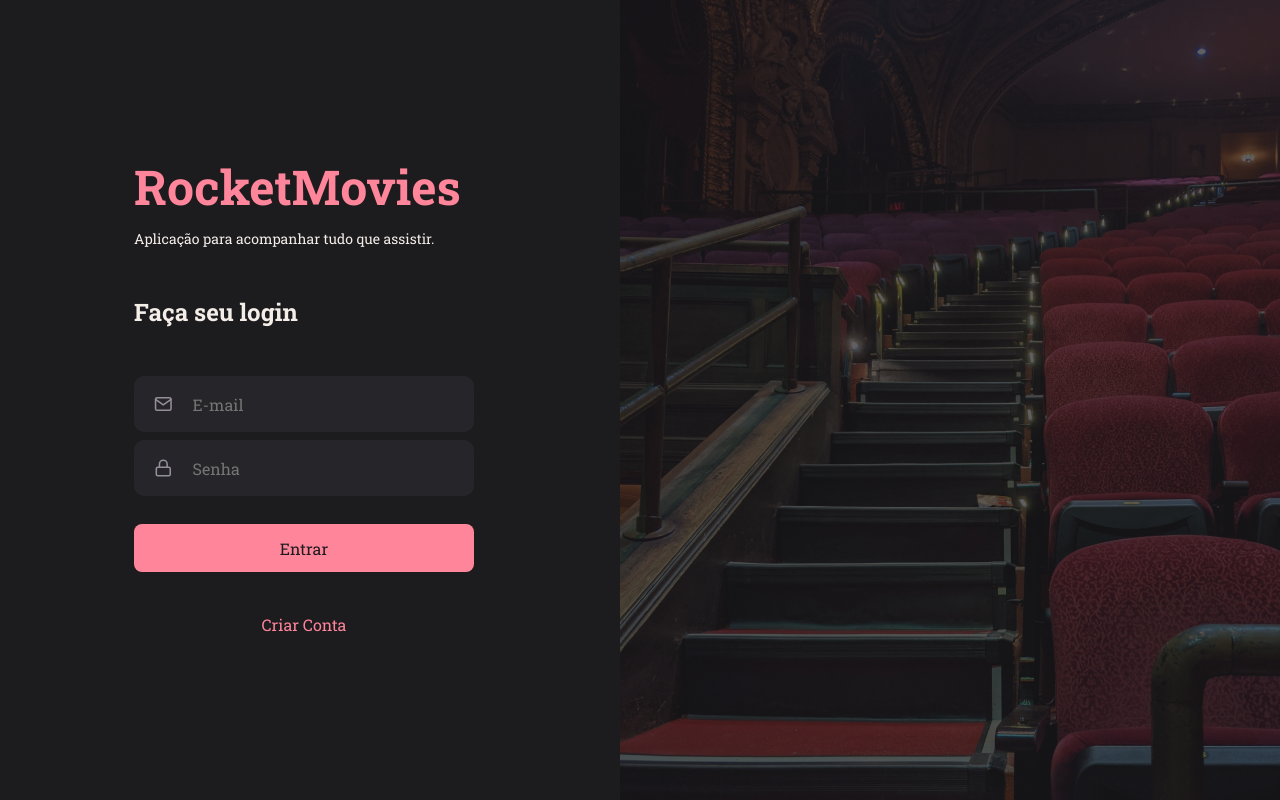
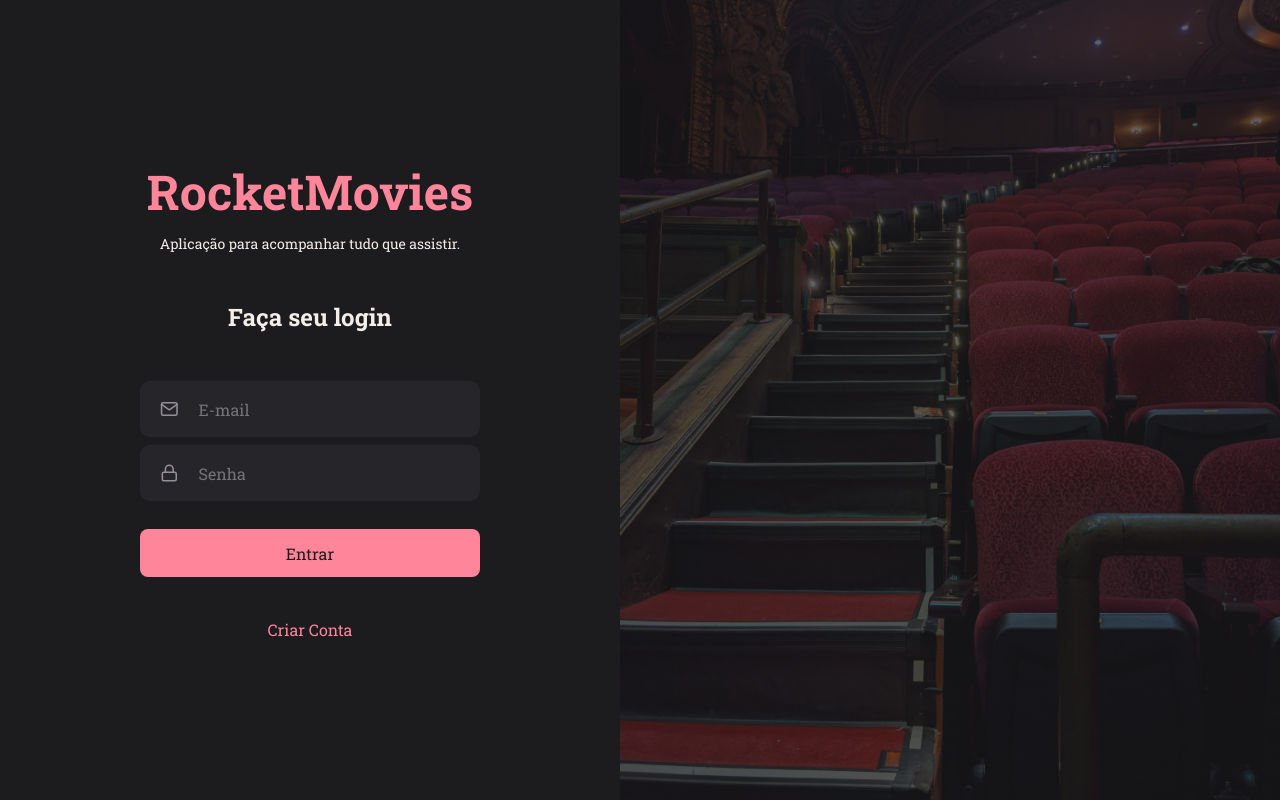
Before and after one commit to IsabelaAthayde/rocketmovies, a React (Vite) app: page / in a window 1280 px wide. Built offline with nearby package versions, Linux system fonts and the light colour scheme.

Commit message:
Bug fixes

```diff
--- a/src/components/Input/styles.js
+++ b/src/components/Input/styles.js
@@ -4,21 +4,28 @@ export const Container = styled.div`
     width: 100%;
     height: 5.6rem;
 
-    &:hover {
-    color: ${({theme}) => theme.COLORS.PINK};
 
-    }
     color: ${({theme}) => theme.COLORS.GRAY_200};
     background-color: ${({theme}) => theme.COLORS.GRAY_400};
 
     border-radius: 10px;
     border: none;
 
+    margin: 0 auto;
     padding: 0 2rem;
 
     display: flex;
     justify-content: center;
     align-items: center;
+
+    &:hover {
+    color: ${({theme}) => theme.COLORS.PINK};
+    }
+
+    @media (max-width: 404px) {
+        width: 80%;
+
+    }
 
     > input {
         width: 100%;
--- a/src/components/Section/styles.js
+++ b/src/components/Section/styles.js
@@ -9,6 +9,10 @@ export const Container = styled.section`
 
     border-radius: 10px;
     background-color: ${({ theme }) => theme.COLORS.TRANSPARENT_PINK};
+
+    animation: movieEntrance 600ms ease-out 0s 1 normal forwards;
+
+    cursor: pointer;
 
     @keyframes movieEntrance {
         0% {
@@ -22,14 +26,19 @@ export const Container = styled.section`
         }
     }
 
-    animation: movieEntrance 600ms ease-out 0s 1 normal forwards;
+    @media (max-width: 346px) {
+        padding: 2rem;
+    }
 
-    cursor: pointer;
 
     > h2 {
         margin-bottom: .8rem;
         font-weight: 700;
         letter-spacing: 1px;
+
+        @media (max-width: 346px) {
+            font-size: 5.5vw;
+        }
     }
 
     > svg {
@@ -53,7 +62,7 @@ export const Container = styled.section`
         gap: .8rem;
 
         width: 100%;
-        height: 2.4rem;
-
+        height: fit-content;
+        overflow: hidden;
     }
 `;
--- a/src/pages/Details/index.jsx
+++ b/src/pages/Details/index.jsx
@@ -55,12 +55,15 @@ export function Details() {
                         </Rating>
                     </Title>
                     <Description>
-                        <img src={avatarURL}
-                        alt="Foto do Usuário" />
-
-                        <span>Por {user.name}</span>
-                        <BiTime />
-                        <span>{movieData.updated_at}</span>
+                        <section id="avatarMini">
+                            <img src={avatarURL}
+                            alt="Foto do Usuário" />
+                            <span>Por {user.name}</span>
+                        </section>
+                        <section id="time">
+                            <BiTime />
+                            <span>{movieData.updated_at}</span>
+                        </section>
                     </Description>
                     {  movieData.tags &&
                         <div id="tags">
--- a/src/pages/Details/styles.js
+++ b/src/pages/Details/styles.js
@@ -48,11 +48,12 @@ export const Main = styled.main`
 `;
 
 export const Movie = styled.div`
-    width: 80%;
+    width: 100%;
+    max-width: 1200px;
     height: fit-content;
-    margin: 0 auto 20rem;
 
-    max-width: 1200px;
+    margin: 0px auto 20rem;
+    padding: 3rem;
 
     overflow: auto;
 
@@ -62,13 +63,16 @@ export const Movie = styled.div`
 
         margin: 2.6rem 0;
 
+        flex-wrap: wrap;
+
         > div {
             background-color: ${({ theme }) => theme.COLORS.TRANSPARENT_PINK};
         }
     }
 
     &::-webkit-scrollbar {
-        width: 7px;
+        width: 6px;
+        height: 5px;
     }
 
     &::-webkit-scrollbar-track {
@@ -90,8 +94,18 @@ export const Title = styled.div`
     gap: 1.9rem;
     align-items: center;
 
+    @media (max-width: 583px) {
+        display: block;
+    }
+
     > h1 {
         font-size: 3.6rem;
+
+        @media (max-width: 583px) {
+            font-size: 2.7rem;
+            font-size: 7vw;
+            white-space: nowrap;
+        }
     }
 
     > div {
@@ -119,6 +133,17 @@ export const Description = styled.div`
 
     color: ${({ theme }) => theme.COLORS.WHITE};
 
+    @media (max-width: 455px) {
+        display: block;
+    }
+
+    > section#avatarMini, section#time {
+        width: fit-content;
+        height: 100%;
+        display: flex;
+        gap: .8rem;
+        align-items: center;
+
 
         > img {
             width: 1.9rem;
@@ -129,6 +154,9 @@ export const Description = styled.div`
         > svg {
             color: ${({ theme }) => theme.COLORS.PINK};
         }
+    }
+
+
 `;
 
 export const Synopsis = styled.div`
--- a/src/pages/Home/styles.js
+++ b/src/pages/Home/styles.js
@@ -55,6 +55,7 @@ export const Container = styled.div`
 
         #sections_container::-webkit-scrollbar {
             width: 7px;
+            height: 5px;
         }
 
         #sections_container::-webkit-scrollbar-track {
--- a/src/pages/Profile/styles.js
+++ b/src/pages/Profile/styles.js
@@ -3,6 +3,7 @@ import styled from "styled-components";
 export const Container = styled.div`
     width: 100vw;
     height: 100vh;
+    overflow-x: hidden;
 
     @keyframes goDown {
         0% {
@@ -74,10 +75,14 @@ export const Avatar = styled.div`
 
     animation: goDown 1s ease 0s normal forwards;
 
+    @media (max-width: 404px) {
+        width: 150px;
+        height: 150px;
+    }
 
     > img {
-        width: 186px;
-        height: 186px;
+        width: inherit;
+        height: inherit;
 
         border-radius: 50%;
     }
@@ -135,5 +140,9 @@ export const Form = styled.form`
 
     > Button {
         margin: 2rem auto 4.2rem;
+        @media (max-width: 404px) {
+            width: 80%;
+            display: block;
+        }
     }
 `;
--- a/src/pages/SignIn/styles.js
+++ b/src/pages/SignIn/styles.js
@@ -9,25 +9,47 @@ export const Container = styled.div`
     display: grid;
     grid-template-columns: 620px auto;
     align-items: center;
+    @media (max-height: 550px) {
+        height: inherit;
+    }
+
+    @media (max-width: 591px) {
+        display: block;
+
+    }
 `;
 
 export const Login = styled.section`
-    width: 34rem;
-    height: 49rem;
+    height: 100vh;
+    display: flex;
+    flex-direction: column;
+    justify-content: center;
+    align-items: center;
 
-    margin: 0 clamp(8rem, 8rem + 5vw, 13.4rem);
+    @media (max-height: 550px) {
+        margin: 3rem 0 0;
+        height: inherit;
 
+    }
     > h1 {
+        width: fit-content;
         font-size: 4.8rem;
         font-weight: 700;
         color: ${({ theme }) => theme.COLORS.PINK};
-        margin-bottom: 1.1rem;
+        margin: 0 0 1.1rem;
+
+        @media (max-width: 591px) {
+            font-size: 10vw;
+        }
     }
     > p {
         color: ${({ theme }) => theme.COLORS.WHITE};
         font-size: 1.4rem;
         font-weight: 400;
-
+        width: fit-content;
+        @media (max-width: 338px) {
+            font-size: 4vw;
+        }
     }
 `;
 
@@ -35,7 +57,10 @@ export const Login = styled.section`
 
 export const Form = styled.form`
     width: 34rem;
-    height: 28rem;
+    height: fit-content;
+    display: grid;
+    place-items: center;
+
 
     > h2 {
         margin: 4.8rem 0;
@@ -47,6 +72,9 @@ export const Form = styled.form`
 
     > Button {
         margin: 2rem auto 4.2rem;
+        @media (max-width: 591px) {
+            width: 80%;
+        }
     }
 
     > a {
@@ -55,6 +83,10 @@ export const Form = styled.form`
         gap: .8rem;
         align-items: center;
         justify-content: center;
+
+        @media (max-height: 550px) {
+            margin-bottom: 5rem;
+        }
     }
 `;
 
@@ -64,4 +96,9 @@ export const Img = styled.section`
 
     border: none;
     background-image: url(${image});
+    background-size: cover;
+
+    @media (max-width: 600px) {
+        display: none;
+    }
 `;
--- a/src/pages/SignUp/styles.js
+++ b/src/pages/SignUp/styles.js
@@ -1,36 +1,55 @@
 import styled from "styled-components";
 
+import image from '../../assets/bgImg.png';
+
 export const Container = styled.div`
-    width: 100vw;
+     width: 100vw;
     height: 100vh;
 
     display: grid;
     grid-template-columns: 620px auto;
     align-items: center;
+    @media (max-width: 591px) {
+        display: block;
+
+    }
 `;
 
 export const Login = styled.section`
-    width: 34rem;
-    height: fit-content;
-
-    margin: 0 clamp(8rem, 8rem + 5vw, 13.4rem);
+    height: 100vh;
+    display: flex;
+    flex-direction: column;
+    justify-content: center;
+    align-items: center;
 
     > h1 {
         font-size: 4.8rem;
         font-weight: 700;
         color: ${({ theme }) => theme.COLORS.PINK};
         margin-bottom: 1.1rem;
+        width: fit-content;
+        @media (max-width: 591px) {
+            font-size: 10vw;
+        }
     }
     > p {
         color: ${({ theme }) => theme.COLORS.WHITE};
         font-size: 1.4rem;
         font-weight: 400;
-
+        width: fit-content;
+        @media (max-width: 338px) {
+            font-size: 4vw;
+        }
     }
 `;
 
 export const Form = styled.form`
+
     width: 34rem;
+    height: fit-content;
+    display: grid;
+    place-items: center;
+
     max-height: 528px;
 
     > h2 {
@@ -43,6 +62,9 @@ export const Form = styled.form`
 
     > Button {
         margin: 2rem auto 4.2rem;
+        @media (max-width: 591px) {
+            width: 80%;
+        }
     }
 
     > Button:nth-of-type(2) {
@@ -65,5 +87,10 @@ export const Img = styled.section`
     height: 100%;
 
     border: none;
-    background-image: url('src/assets/bgImg.png');
+    background-image: url(${image});
+    background-size: cover;
+
+    @media (max-width: 600px) {
+        display: none;
+    }
 `;
```
Lines whose indentation alone changed are shown as unchanged.
